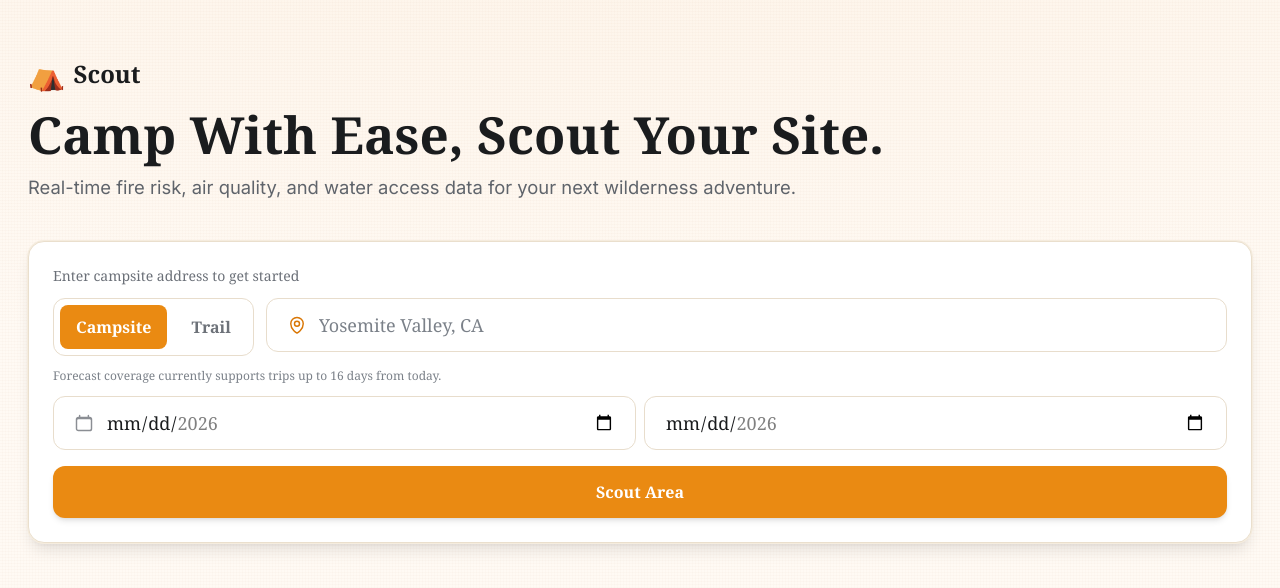
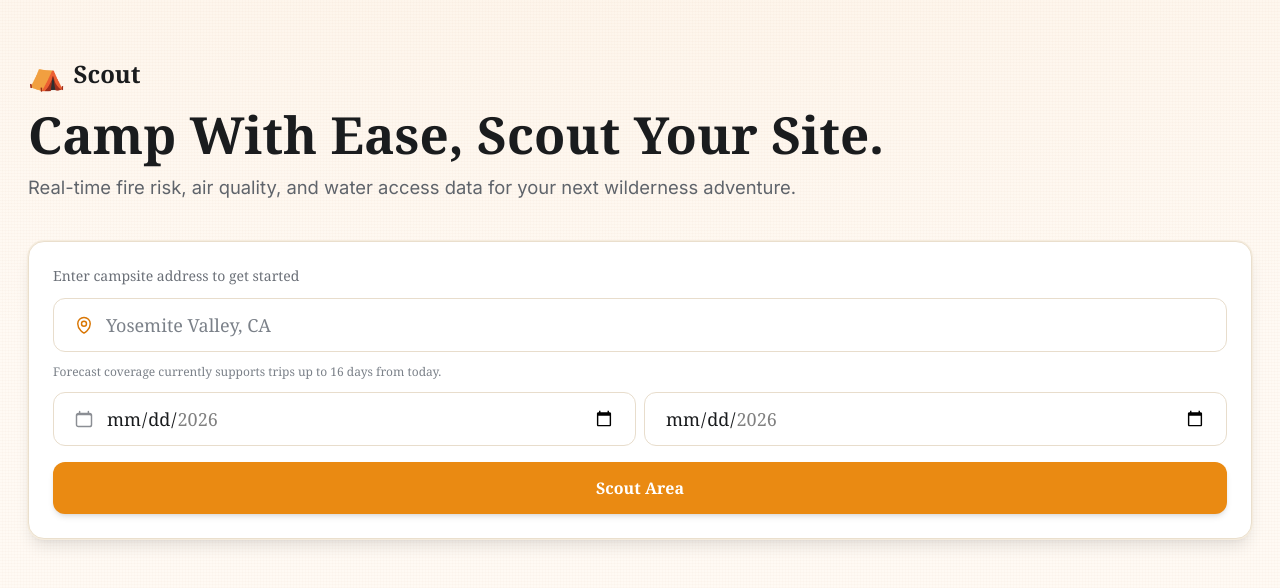
Before and after one commit to uhhditi/scout, a Next.js app: page / in a window 1280 px wide. Shown: the top 588 px of the page. Built offline with nearby package versions, Linux system fonts and the light colour scheme.

Commit message:
fixed data

```diff
--- a/app/api/conditions/route.ts
+++ b/app/api/conditions/route.ts
@@ -43,6 +43,15 @@ if (!geocodeMatch) {
 
 const lat = parseFloat(geocodeMatch.lat)
 const lon = parseFloat(geocodeMatch.lon)
+let elevation: number | null = null
+const elevationRes = await fetch(
+    `https://api.open-meteo.com/v1/elevation?latitude=${lat}&longitude=${lon}`
+)
+if (elevationRes.ok) {
+    const elevationData = await elevationRes.json()
+    const value = elevationData?.elevation?.[0]
+    elevation = typeof value === "number" ? value : null
+}
 const startDateObj = new Date(startDate)
 const endDateObj = new Date(endDate)
 if (isNaN(startDateObj.getTime()) || isNaN(endDateObj.getTime())) {
@@ -133,7 +142,7 @@ if (waterRes.ok) {
 }
 
 return NextResponse.json({
-    location: {lat, lon},
+    location: {lat, lon, elevation},
     weather: weatherData,
     airQuality: airData,
     airQualityUnavailable,
--- a/app/page.tsx
+++ b/app/page.tsx
@@ -290,12 +290,13 @@ async function generateSafetyReportFromAPI(
       seenMonths.add(cur.getMonth() + 1);
       cur.setMonth(cur.getMonth() + 1);
     }
+    const areaElevation = Number(location?.elevation ?? wildlifeData.bears ?? 0);
     const bearRisk = Math.max(
-      ...Array.from(seenMonths).map((m) => calculateBearRisk(wildlifeData.bears || 0, location?.lat || 39, m))
+      ...Array.from(seenMonths).map((m) => calculateBearRisk(areaElevation, location?.lat || 39, m))
     );
     const bearDangerRating = Math.max(
       ...Array.from(seenMonths).map((m) =>
-        getBearDangerRating(wildlifeData.bears || 0, location?.lat || 39, m)
+        getBearDangerRating(areaElevation, location?.lat || 39, m)
       )
     );
     const strongestWind = windWindow.length ? Math.max(...windWindow) : 0;
@@ -311,7 +312,6 @@ async function generateSafetyReportFromAPI(
         : "No active fire hotspots were detected in your search area.",
       `Weather impact: peak wind is ${strongestWind.toFixed(1)} km/h (${windLevel}), and precipitation ranges ${driestDay.toFixed(1)}-${wettestDay.toFixed(1)} mm (${precipitationLevel}). Higher wind with lower rainfall increases fire spread potential.`,
     ];
-    const areaElevation = Number(location?.elevation ?? wildlifeData.bears ?? 0);
     const bearRiskDetails = [
       `Your area elevation is ${Math.round(areaElevation)} m, and higher elevation areas generally see more bear activity.`,
       "Store all food and scented items in bear-proof containers or hang them properly.",
@@ -397,7 +397,6 @@ export default function Home() {
   const [errorMessage, setErrorMessage] = useState<string | null>(null);
   const [expandedMetric, setExpandedMetric] = useState<Record<string, boolean>>({});
   const [isScouting, setIsScouting] = useState(false);
-  const [siteType, setSiteType] = useState<"campsite" | "trail">("campsite");
   const [suggestions, setSuggestions] = useState<string[]>([]);
   const [showSuggestions, setShowSuggestions] = useState(false);
   const suggestionsRef = useRef<HTMLDivElement>(null);
@@ -508,31 +507,6 @@ export default function Home() {
                 Enter campsite address to get started
               </p>
               <div className="flex flex-col gap-3 sm:flex-row sm:items-stretch">
-                <div className="flex w-full shrink-0 gap-2 rounded-xl border border-[#e8ddcc] bg-white p-1.5 sm:w-auto">
-                  <button
-                    type="button"
-                    onClick={() => setSiteType("campsite")}
-                    className={`rounded-lg px-4 py-2.5 text-sm font-semibold sm:text-base ${
-                      siteType === "campsite"
-                        ? "bg-[#ea8a12] text-white"
-                        : "text-[#6d7279] hover:text-[#1a1c1e]"
-                    }`}
-                  >
-                    Campsite
-                  </button>
-                  <button
-                    type="button"
-                    onClick={() => setSiteType("trail")}
-                    className={`rounded-lg px-4 py-2.5 text-sm font-semibold sm:text-base ${
-                      siteType === "trail"
-                        ? "bg-[#ea8a12] text-white"
-                        : "text-[#6d7279] hover:text-[#1a1c1e]"
-                    }`}
-                  >
-                    Trail
-                  </button>
-                </div>
-
                 <div ref={suggestionsRef} className="relative min-w-0 flex-1">
                   <label className="relative flex min-w-0 w-full items-center gap-3 rounded-xl border border-[#e8ddcc] bg-white px-4 py-3 sm:px-5">
                     <PinIcon className="h-5 w-5 shrink-0 text-[#d97706]" />
```
